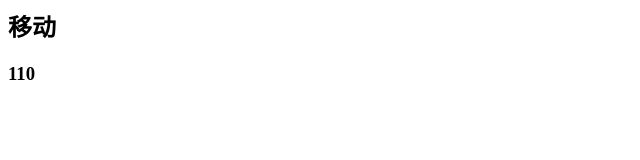
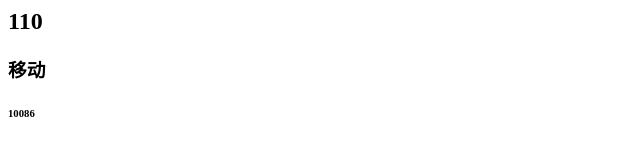
Before and after one commit to 203444920/fxm-work, a plain HTML site: page index.html in a window 1280 px wide. Shown: the whole page, without its empty margins (0-640 px from the left). Drawn offline with Linux system fonts and the light colour scheme.

Commit message:
修改了内容
修改了内容，增加了号码

```diff
--- a/index.html
+++ b/index.html
@@ -1,2 +1,3 @@
-<h2>移动</h2>
-<h3>110</h3>
+<h2>110</h2>
+<h3>移动</h3>
+<h6>10086</h6>
```
